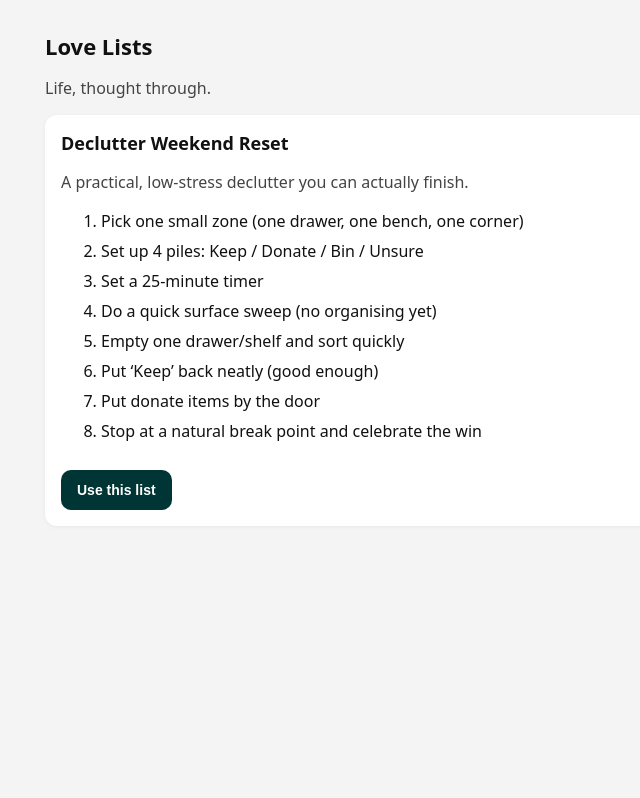
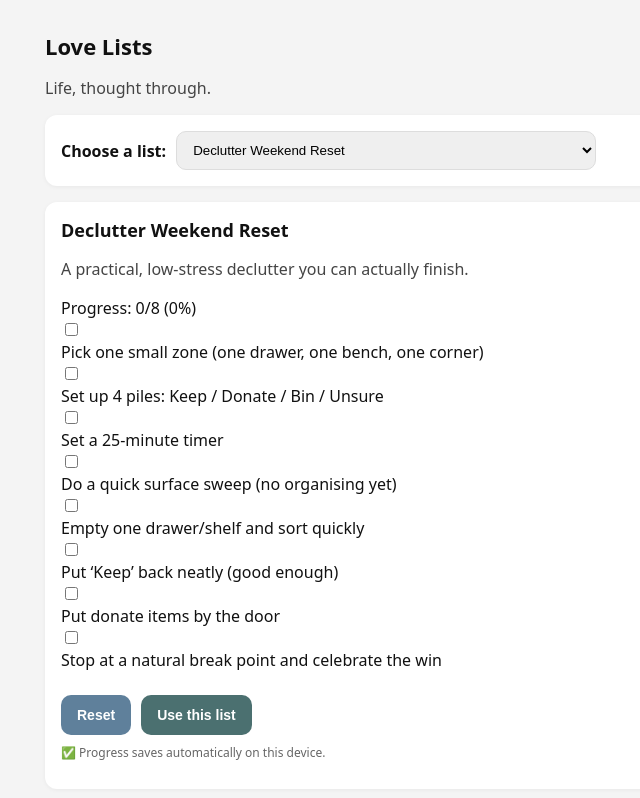
Before and after one commit to Willmacp/love-lists, a React (Vite) app: page / in a window 1280 px wide. Shown: the top 798 px of the page, without its empty margins (251-891 px from the left). Built offline with nearby package versions, Linux system fonts and the light colour scheme.

Commit message:
Update App.tsx

```diff
--- a/src/App.tsx
+++ b/src/App.tsx
@@ -1,7 +1,78 @@
+import { useEffect, useMemo, useState } from "react";
 import templates from "./templates.json";
 
+type Template = {
+  id: string;
+  title: string;
+  description: string;
+  steps: string[];
+};
+
+function storageKey(listId: string) {
+  return `lovelists_progress_${listId}`;
+}
+
 export default function App() {
-  const list = templates[0]; // for now, just show the first list
+  const lists = templates as Template[];
+
+  // Default to first list
+  const [activeId, setActiveId] = useState<string>(lists[0]?.id ?? "");
+  const active = useMemo(
+    () => lists.find((l) => l.id === activeId) ?? lists[0],
+    [activeId, lists]
+  );
+
+  // Progress is just an array of booleans, one per step
+  const [checked, setChecked] = useState<boolean[]>([]);
+
+  // Load progress when active list changes
+  useEffect(() => {
+    if (!active) return;
+    const raw = localStorage.getItem(storageKey(active.id));
+    if (raw) {
+      try {
+        const parsed = JSON.parse(raw) as boolean[];
+        setChecked(
+          active.steps.map((_, i) => Boolean(parsed[i]))
+        );
+        return;
+      } catch {
+        // fall through to reset
+      }
+    }
+    setChecked(active.steps.map(() => false));
+  }, [active?.id]);
+
+  // Save progress whenever it changes
+  useEffect(() => {
+    if (!active) return;
+    localStorage.setItem(storageKey(active.id), JSON.stringify(checked));
+  }, [checked, active?.id]);
+
+  if (!active) {
+    return (
+      <div className="container">
+        <h1>Love Lists</h1>
+        <p>No lists found yet.</p>
+      </div>
+    );
+  }
+
+  const done = checked.filter(Boolean).length;
+  const total = active.steps.length;
+  const pct = total ? Math.round((done / total) * 100) : 0;
+
+  function toggleStep(i: number) {
+    setChecked((prev) => {
+      const next = [...prev];
+      next[i] = !next[i];
+      return next;
+    });
+  }
+
+  function reset() {
+    setChecked(active.steps.map(() => false));
+  }
 
   return (
     <div className="container">
@@ -9,18 +80,73 @@ export default function App() {
       <p>Life, thought through.</p>
 
       <div className="card">
-        <h2>{list.title}</h2>
-        <p>{list.description}</p>
+        <div style={{ display: "flex", gap: 10, alignItems: "center" }}>
+          <label style={{ fontWeight: 700 }}>Choose a list:</label>
+          <select
+            value={activeId}
+            onChange={(e) => setActiveId(e.target.value)}
+            style={{
+              padding: "10px 12px",
+              borderRadius: 10,
+              border: "1px solid #ddd",
+              width: "100%",
+              maxWidth: 420
+            }}
+          >
+            {lists.map((l) => (
+              <option value={l.id} key={l.id}>
+                {l.title}
+              </option>
+            ))}
+          </select>
+        </div>
+      </div>
 
-        <ol>
-          {list.steps.map((step, i) => (
-            <li key={i} style={{ marginBottom: 8 }}>
-              {step}
-            </li>
+      <div className="card">
+        <h2 style={{ marginTop: 0 }}>{active.title}</h2>
+        <p>{active.description}</p>
+
+        <div className="progressWrap">
+          <div className="progressMeta">
+            Progress: {done}/{total} ({pct}%)
+          </div>
+          <div className="progressBar">
+            <div style={{ width: `${pct}%` }} />
+          </div>
+        </div>
+
+        <div className="steps">
+          {active.steps.map((step, i) => (
+            <div
+              key={i}
+              className={`stepRow ${checked[i] ? "done" : ""}`}
+              onClick={() => toggleStep(i)}
+              role="button"
+              tabIndex={0}
+            >
+              <input
+                type="checkbox"
+                checked={checked[i] || false}
+                onChange={() => toggleStep(i)}
+                onClick={(e) => e.stopPropagation()}
+              />
+              <div>{step}</div>
+            </div>
           ))}
-        </ol>
+        </div>
 
-        <button>Use this list</button>
+        <div style={{ display: "flex", gap: 10, marginTop: 12 }}>
+          <button onClick={reset} style={{ background: "#5f809b" }}>
+            Reset
+          </button>
+          <button disabled style={{ opacity: 0.7 }}>
+            Use this list
+          </button>
+        </div>
+
+        <p style={{ marginTop: 10, fontSize: 12, color: "#666" }}>
+          ✅ Progress saves automatically on this device.
+        </p>
       </div>
     </div>
   );
```
